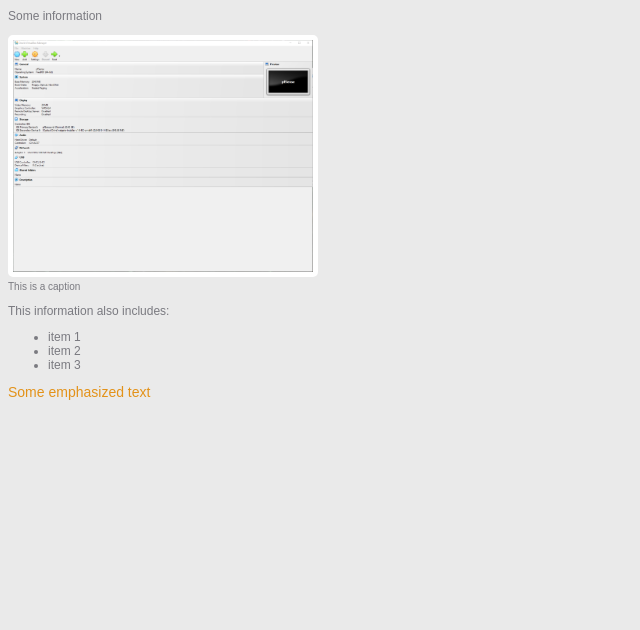
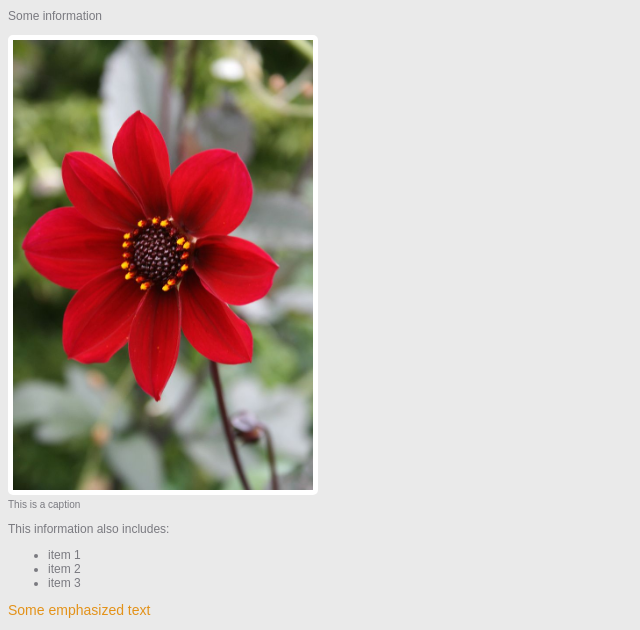
Before and after one commit to PicodeRooster/Branding, a plain HTML site: page index.html in a window 1280 px wide. Shown: the part 188-818 px from the top of the page, without its empty margins (0-640 px from the left). Drawn offline with Linux system fonts and the light colour scheme.

Commit message:
rmvd unnecessary images, added a template

```diff
--- a/index.html
+++ b/index.html
@@ -17,7 +17,7 @@
         <h6>Subheadings</h6>
         <p>Some information</p>
         <figure>
-        <img src ="images/pfSense VM preconfig.png">
+        <img src ="images/flower.jpg">
         <figcaption>This is a caption</figcaption>
         </figure>
         <p>This information also includes:</p>
```
Also changed, not shown: images/firewall-disbling-teamviewer.png (deleted), images/flower.jpg (added), images/kali-preconfigured.png (deleted), images/pfSense VM preconfig.png (deleted), images/ubuntu-vm-virtualbox-set-up.png (deleted), images/vm-virtualbox-settings.png (deleted), images/vm1&vm2-successfully-connected-tcpdump-demo.png (deleted), images/vm1-virtualbox-settings.png (deleted), images/vm1-virtualbox-settings2.png (deleted), images/vm2-successful-message-received.png (deleted), images/vm2-successfully_connected_to_vm1_pfsense.png (deleted), images/vm2-virtualbox-settings.png (deleted), images/working-Ubuntu-config.png (deleted), images/working-pfSense-VM-config.png (deleted).
